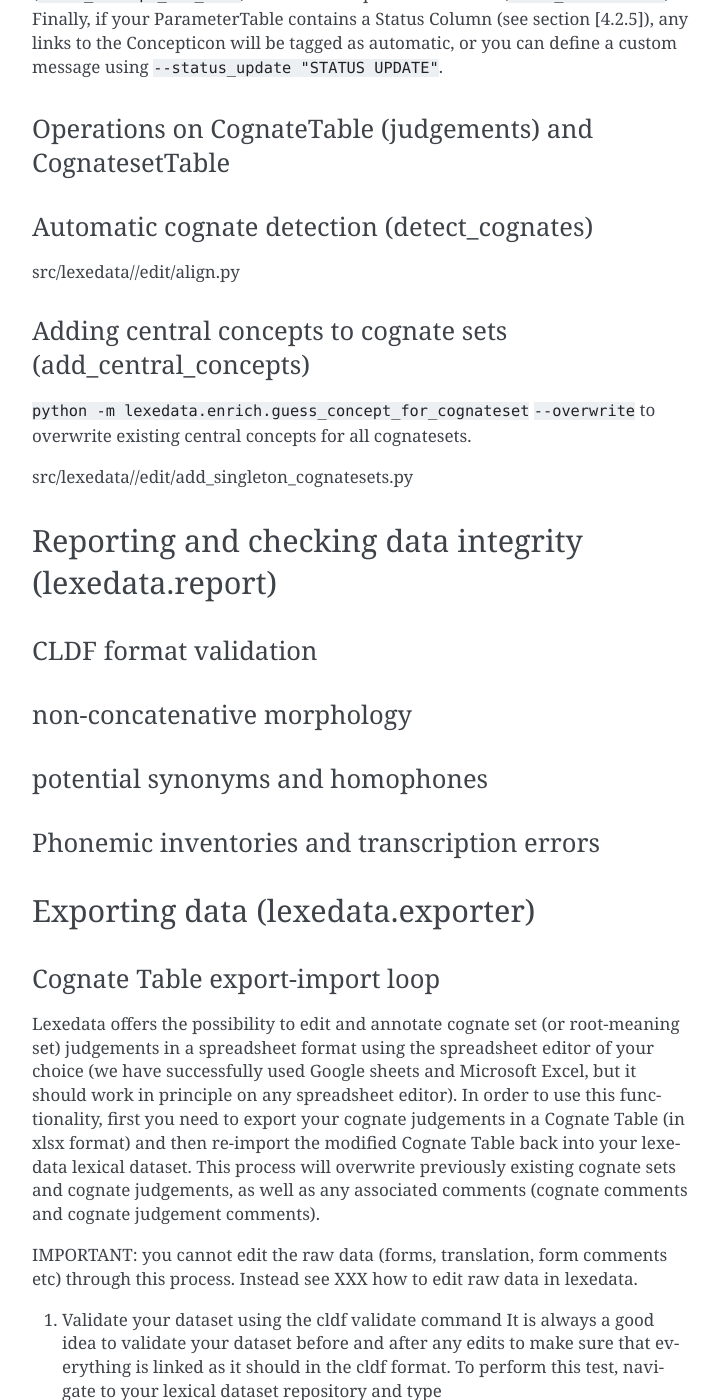
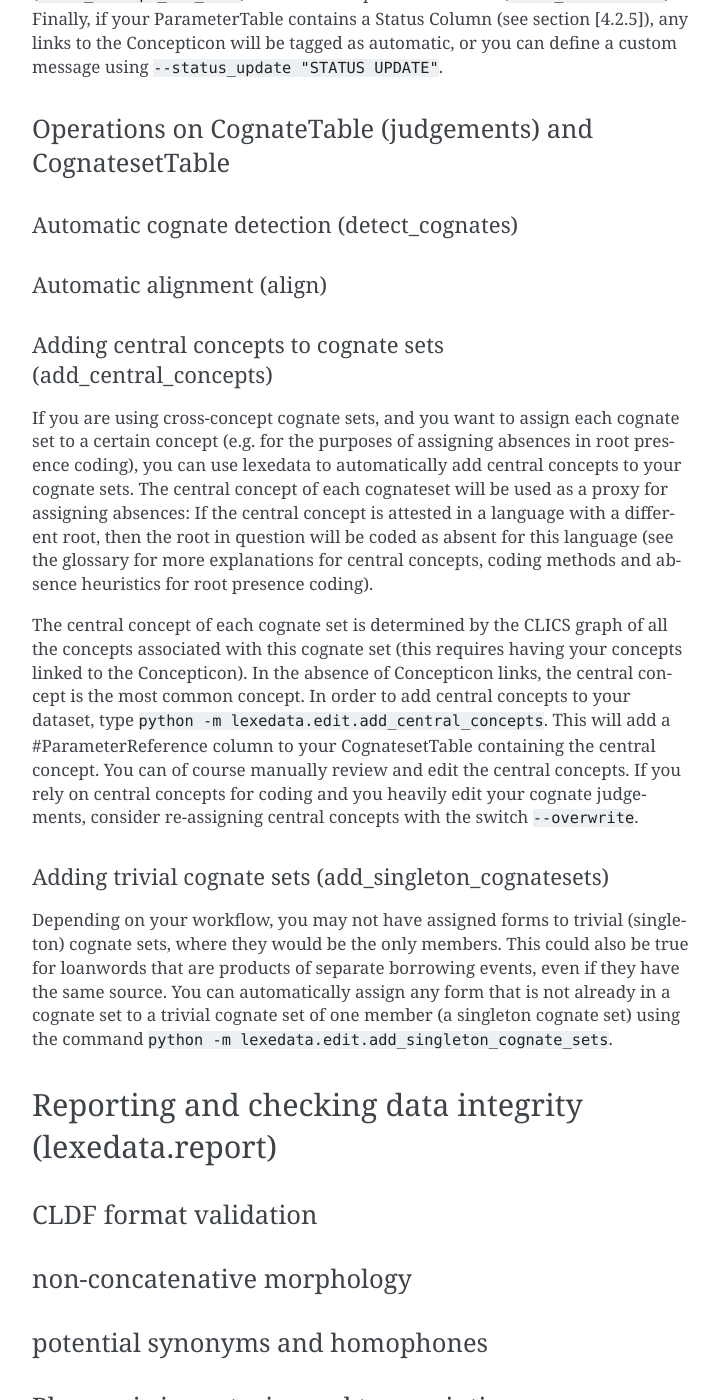
Before and after one commit to lexedata/lexedata, a Sphinx documentation site: the page built from docs/Manual.md, in a window 1280 px wide and 1400 px high, scrolled down 6510 px. Shown: the whole window, without its empty margins (388-1107 px from the left). Built offline with Sphinx 7.4.7, drawn with Linux system fonts in a browser that asks for light colours; some of the changed text lies outside the part shown.

Commit message:
updated lexedata.edit

````diff
--- a/docs/Manual.md
+++ b/docs/Manual.md
@@ -26,7 +26,7 @@ python -m lexedata.importer.excel_long_format [path to excel file] --metadata [p
 ```
 You can exclude individual sheets from being imported by using the option `--exclude-sheet [sheet name]`.
 
-The long format assumes that each type of information is in a separate column and the content of a cell cannot be separated further in different cells (however, fields including separators are properly recognized provided that you have described them in the json file). Excel comments (or notes) are not supported with this importer script.
+The long format assumes that each type of information is in a separate column and the content of a cell cannot be separated further in different cells (however, fields including separators are properly recognized provided that you have described them in the json file). Excel comments (or notes) are not supported with this importer script and they will be ignored.
 
 #### Importing a lexical dataset using the "matrix" format
 
@@ -88,14 +88,19 @@ Your ParameterTable will now have a new column: Concepticon ID, with the corresp
 
 ### Operations on CognateTable (judgements) and CognatesetTable
 
-### Automatic cognate detection (detect_cognates)
-src/lexedata//edit/align.py
+#### Automatic cognate detection (detect_cognates)
 
-### Adding central concepts to cognate sets (add_central_concepts)
-```python -m lexedata.enrich.guess_concept_for_cognateset```
-```--overwrite``` to overwrite existing central concepts for all cognatesets.
+#### Automatic alignment (align)
 
-src/lexedata//edit/add_singleton_cognatesets.py
+#### Adding central concepts to cognate sets (add_central_concepts)
+
+If you are using cross-concept cognate sets, and you want to assign each cognate set to a certain concept (e.g. for the purposes of assigning absences in root presence coding), you can use lexedata to automatically add central concepts to your cognate sets. The central concept of each cognateset will be used as a proxy for assigning absences: If the central concept is attested in a language with a different root, then the root in question will be coded as absent for this language (see the glossary for more explanations for central concepts, coding methods and absence heuristics for root presence coding).
+
+The central concept of each cognate set is determined by the CLICS graph of all the concepts associated with this cognate set (this requires having your concepts linked to the Concepticon). In the absence of Concepticon links, the central concept is the most common concept. In order to add central concepts to your dataset, type `python -m lexedata.edit.add_central_concepts`. This will add a #ParameterReference column to your CognatesetTable containing the central concept. You can of course manually review and edit the central concepts. If you rely on central concepts for coding and you heavily edit your cognate judgements, consider re-assigning central concepts with the switch `--overwrite`.
+
+#### Adding trivial cognate sets (add_singleton_cognatesets)
+
+Depending on your workflow, you may not have assigned forms to trivial (singleton) cognate sets, where they would be the only members. This could also be true for loanwords that are products of separate borrowing events, even if they have the same source. You can automatically assign any form that is not already in a cognate set to a trivial cognate set of one member (a singleton cognate set) using the command  `python -m lexedata.edit.add_singleton_cognate_sets`.
 
 
 
````
